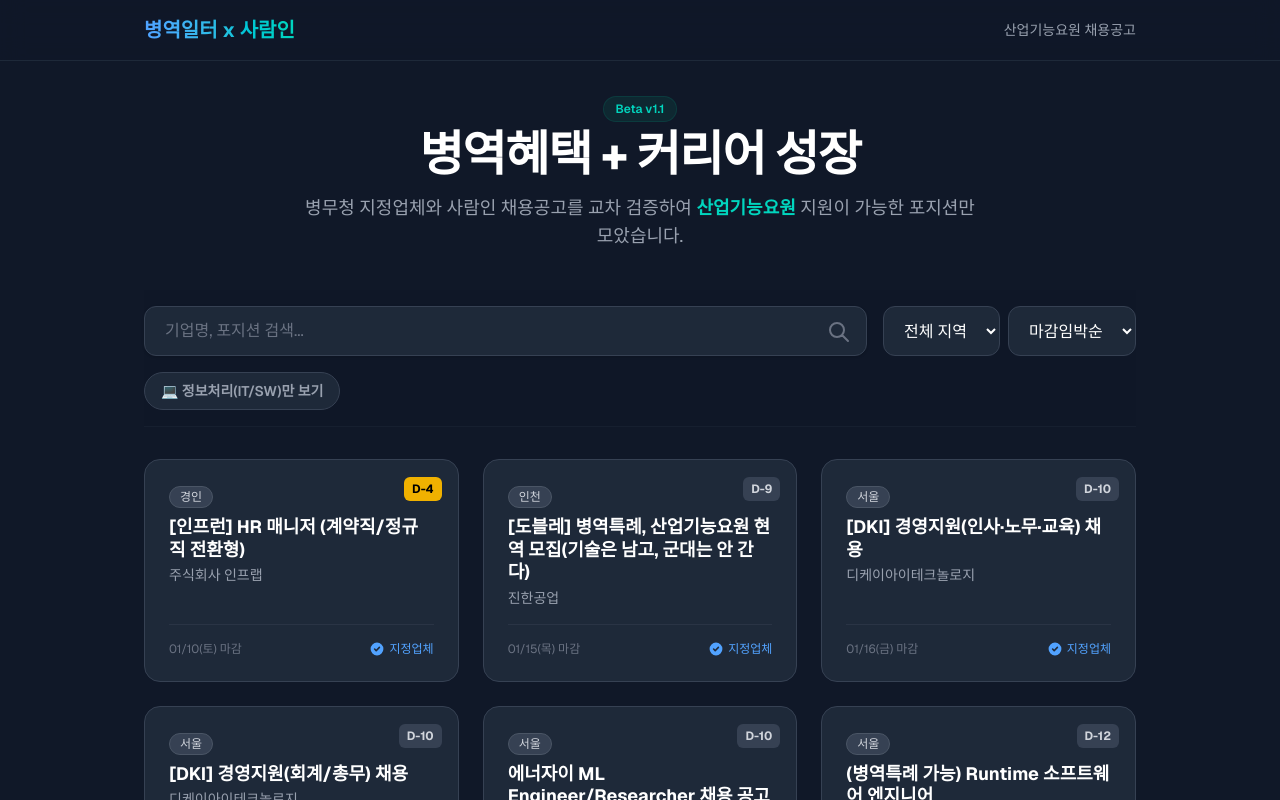
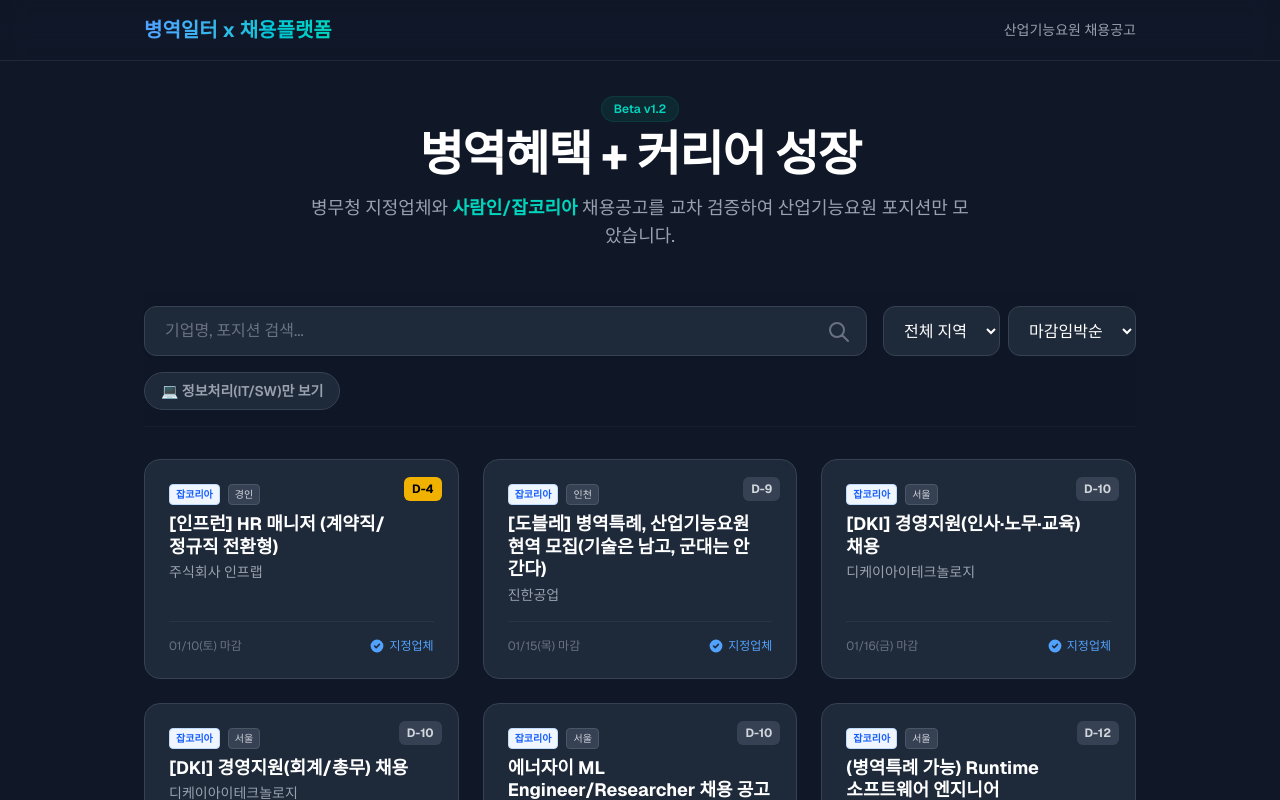
Before and after one commit to vitamaxDH/military-agent, a Next.js app in the folder web/: page / in a window 1280 px wide. Shown: the top 800 px of the page. Built offline with nearby package versions, Linux system fonts and the light colour scheme.

Commit message:
feat: Add source badges (Saramin/JobKorea) to UI

```diff
--- a/web/app/page.tsx
+++ b/web/app/page.tsx
@@ -14,6 +14,7 @@ interface Job {
   link: string;
   deadline: string;
   sector: string;
+  source: 'saramin' | 'jobkorea' | 'jumpit' | 'wanted';
   isDesignated?: boolean;
   designatedCompanyInfo?: Company;
 }
@@ -57,6 +58,19 @@ const getDDayColor = (days: number | null) => {
   if (days !== null && days <= 3) return "bg-orange-500 text-white";
   if (days !== null && days <= 7) return "bg-yellow-500 text-black";
   return "bg-gray-700 text-gray-300";
+};
+
+const getSourceBadge = (source: string) => {
+  switch (source) {
+    case 'saramin':
+      return <span className="bg-blue-100 text-blue-800 text-[10px] px-1.5 py-0.5 rounded font-bold border border-blue-200">사람인</span>;
+    case 'jobkorea':
+      return <span className="bg-blue-50 text-blue-600 text-[10px] px-1.5 py-0.5 rounded font-bold border border-blue-200">잡코리아</span>;
+    case 'jumpit':
+      return <span className="bg-green-100 text-green-800 text-[10px] px-1.5 py-0.5 rounded font-bold border border-green-200">점핏</span>;
+    default:
+      return <span className="bg-gray-200 text-gray-800 text-[10px] px-1.5 py-0.5 rounded font-bold">기타</span>;
+  }
 };
 
 export default function Home() {
@@ -121,7 +135,7 @@ export default function Home() {
       <header className="fixed top-0 w-full z-10 bg-gray-900/80 backdrop-blur-md border-b border-gray-800">
         <div className="max-w-5xl mx-auto px-4 py-4 flex items-center justify-between">
           <h1 className="text-xl font-bold bg-gradient-to-r from-blue-400 to-teal-400 bg-clip-text text-transparent">
-            병역일터 x 사람인
+            병역일터 x 채용플랫폼
           </h1>
           <span className="text-sm text-gray-400">
             산업기능요원 채용공고
@@ -132,13 +146,13 @@ export default function Home() {
       <main className="pt-24 pb-12 max-w-5xl mx-auto px-4">
         <div className="mb-10 text-center space-y-4">
           <div className="inline-block px-3 py-1 rounded-full bg-teal-900/30 text-teal-400 text-xs font-semibold mb-2 border border-teal-900/50">
-            Beta v1.1
+            Beta v1.2
           </div>
           <h2 className="text-4xl font-extrabold tracking-tight text-white sm:text-5xl">
             병역혜택 + 커리어 성장
           </h2>
           <p className="text-lg text-gray-400 max-w-2xl mx-auto">
-            병무청 지정업체와 사람인 채용공고를 교차 검증하여 <span className="text-teal-400 font-semibold">산업기능요원</span> 지원이 가능한 포지션만 모았습니다.
+            병무청 지정업체와 <span className="text-teal-400 font-semibold">사람인/잡코리아</span> 채용공고를 교차 검증하여 산업기능요원 포지션만 모았습니다.
           </p>
         </div>
 
@@ -221,10 +235,13 @@ export default function Home() {
 
                   <div className="flex flex-col h-full">
                     <div className="mb-4">
-                      <span className="inline-flex items-center px-2.5 py-0.5 rounded-full text-xs font-medium bg-gray-700 text-gray-300 border border-gray-600 mb-2">
-                        {job.designatedCompanyInfo?.location || '지역 미정'}
-                      </span>
-                      <h3 className="text-lg font-bold text-white leading-tight group-hover:text-teal-300 transition-colors mb-1">
+                      <div className="flex items-center gap-2 mb-2">
+                        {getSourceBadge(job.source)}
+                        <span className="inline-flex items-center px-1.5 py-0.5 rounded text-[10px] font-medium bg-gray-700 text-gray-300 border border-gray-600">
+                          {job.designatedCompanyInfo?.location || '지역 미정'}
+                        </span>
+                      </div>
+                      <h3 className="text-lg font-bold text-white leading-tight group-hover:text-teal-300 transition-colors mb-1 break-keep">
                         {job.title}
                       </h3>
                       <div className="text-gray-400 text-sm font-medium">
@@ -258,7 +275,7 @@ export default function Home() {
 
       <footer className="border-t border-gray-800 mt-12 py-8 bg-gray-900">
         <div className="max-w-5xl mx-auto px-4 text-center text-gray-600 text-sm">
-          &copy; 2024 Military Job Aggregator. Data sourced from MMA and Saramin.
+          &copy; 2024 Military Job Aggregator. Data sourced from MMA, Saramin, and JobKorea.
         </div>
       </footer>
     </div>
```
